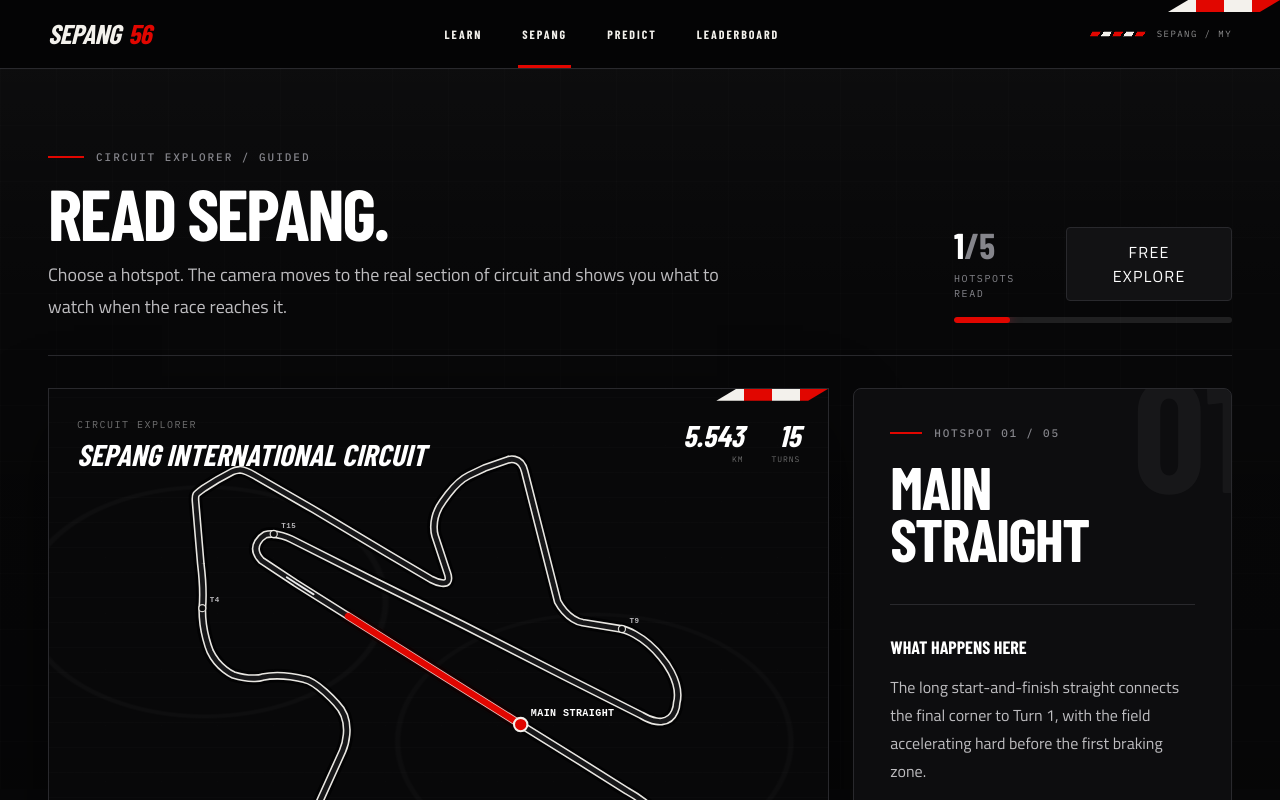
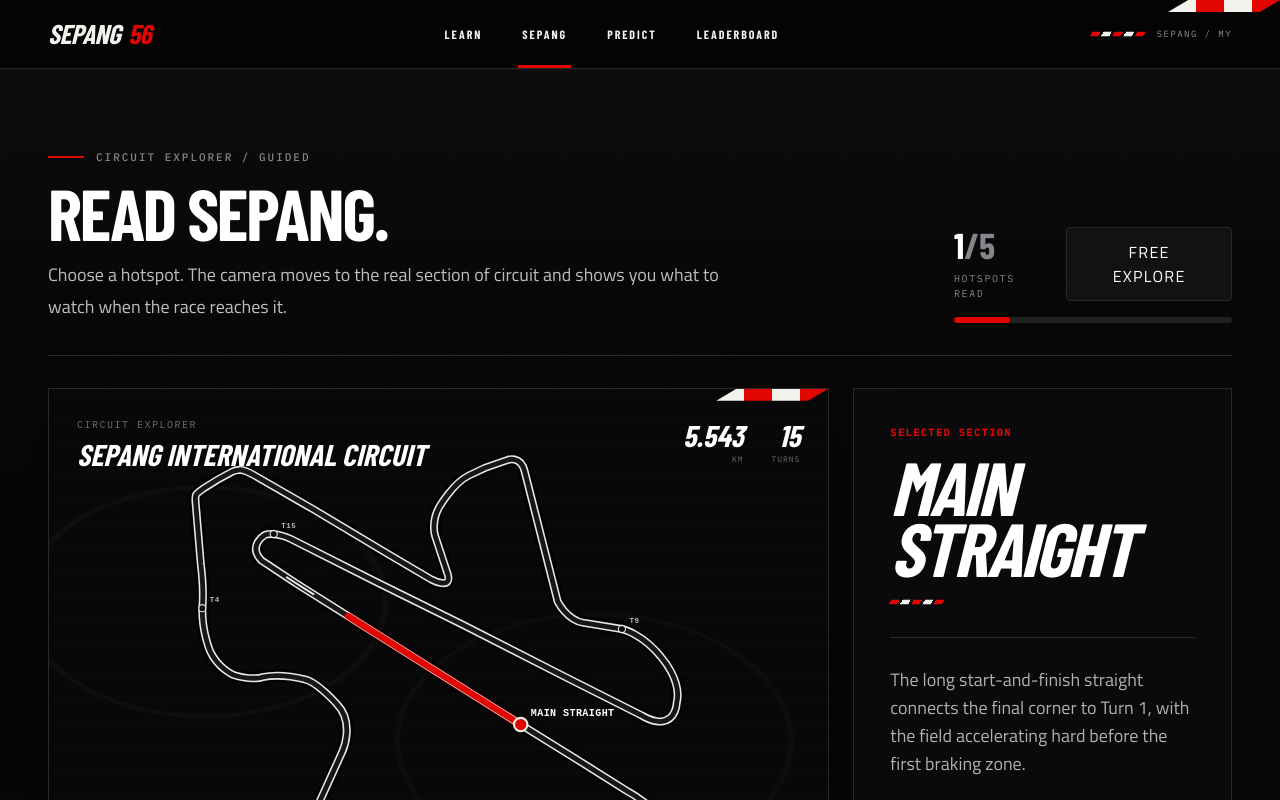
Before and after one commit to itsLucas02/f1-sepang, a Next.js app: page /sepang in a window 1280 px wide. Both pictures are taken after a click on the button "START GUIDED TOUR". Shown: the top 800 px of the page. Built offline with nearby package versions, Linux system fonts and the light colour scheme; a web font is replaced by a local one.

Commit message:
design: restyle circuit detail as selected-section panel

```diff
--- a/components/circuit/circuit-info-panel.tsx
+++ b/components/circuit/circuit-info-panel.tsx
@@ -1,7 +1,7 @@
 "use client";
 
 import Link from "next/link";
-import { ArrowRight } from "lucide-react";
+import { ArrowRight, Flag } from "lucide-react";
 
 import { Button } from "@/components/ui/button";
 import type { SepangHotspot } from "@/content/sepang";
@@ -23,56 +23,46 @@
   onNextHotspot,
 }: CircuitInfoPanelProps) {
   return (
-    <aside className="panel-enter relative flex min-h-full flex-col overflow-hidden rounded-lg border border-white/10 bg-surface-01 p-6 text-foreground sm:p-8 lg:p-9">
-      <div
-        aria-hidden="true"
-        className="absolute -right-5 -top-10 font-display text-[10rem] font-extrabold leading-none text-white/[0.045]"
-      >
-        {hotspot.index}
+    <aside className="panel-enter relative flex min-h-full flex-col border border-white/14 bg-[#0a0a0c] p-6 text-foreground sm:p-8 lg:p-9">
+      <div className="relative">
+        <p className="font-mono text-[10px] font-semibold uppercase tracking-[0.16em] text-race-red">
+          Selected section
+        </p>
+        <h2 className="mt-4 max-w-sm font-display text-5xl font-extrabold uppercase italic leading-[0.82] tracking-[-0.035em] text-white sm:text-6xl lg:text-[4.7rem]">
+          {hotspot.title}
+        </h2>
+        <span className="motorsport-stripe mt-5 block scale-75 origin-left" aria-hidden="true" />
       </div>
 
-      <div className="relative">
-        <div className="flex items-center gap-3">
-          <span className="h-0.5 w-8 bg-race-red" aria-hidden="true" />
-          <p className="font-mono text-[10px] font-medium uppercase tracking-[0.16em] text-text-muted sm:text-[11px]">
-            Hotspot {hotspot.index} / 05
-          </p>
-        </div>
-
-        <h2 className="mt-5 max-w-xs font-display text-5xl font-extrabold uppercase leading-[0.86] tracking-[-0.025em] text-white sm:text-6xl">
-          {hotspot.title}
-        </h2>
-      </div>
-
-      <div className="relative mt-10 border-t border-white/10 pt-7">
-        <p className="font-display text-lg font-bold uppercase text-white">
-          What happens here
-        </p>
-        <p className="mt-3 text-base leading-7 text-text-secondary">
+      <div className="relative mt-8 border-t border-white/10 pt-7">
+        <p className="text-base leading-7 text-white/68 sm:text-lg">
           {hotspot.whatHappens}
         </p>
       </div>
 
-      <div className="relative mt-8 rounded-r-md border-l-[3px] border-race-red bg-race-red/[0.07] py-4 pl-5 pr-4">
-        <p className="font-mono text-[10px] font-medium uppercase tracking-[0.14em] text-race-red">
-          Watch for this
-        </p>
-        <p className="mt-3 text-base font-semibold leading-7 text-white">
+      <div className="relative mt-8 border border-white/14 bg-[#0d0d0f] p-5 sm:p-6">
+        <div className="flex items-center justify-between gap-4">
+          <p className="font-mono text-[10px] font-semibold uppercase tracking-[0.14em] text-race-red">
+            Why it matters
+          </p>
+          <Flag aria-hidden="true" className="size-4 text-white/45" />
+        </div>
+        <p className="mt-4 text-sm font-medium leading-6 text-white/72 sm:text-base sm:leading-7">
           {hotspot.whyItMatters}
         </p>
       </div>
 
-      <div className="relative mt-auto pt-10">
+      <div className="relative mt-auto pt-9">
         <div className="border-t border-white/10 pt-6">
           {sepangReady ? (
             <div>
-              <p className="font-mono text-[10px] font-medium uppercase tracking-[0.16em] text-teal">
+              <p className="font-mono text-[9px] font-semibold uppercase tracking-[0.16em] text-white/45">
                 Circuit read complete
               </p>
-              <p className="mt-2 text-sm leading-6 text-text-secondary">
+              <p className="mt-2 text-sm leading-6 text-white/58">
                 You now know the five places worth recognizing before you make your race calls.
               </p>
-              <Button asChild className="mt-5 w-full">
+              <Button asChild className="sheen mt-5 w-full rounded-none uppercase tracking-[0.05em]">
                 <Link href="/predict">
                   Make Your Picks
                   <ArrowRight aria-hidden="true" className="size-4" />
@@ -80,12 +70,12 @@
               </Button>
             </div>
           ) : tourMode === "guided" && hasNextHotspot ? (
-            <Button type="button" className="w-full" onClick={onNextHotspot}>
+            <Button type="button" className="sheen w-full rounded-none uppercase tracking-[0.05em]" onClick={onNextHotspot}>
               Next Hotspot
               <ArrowRight aria-hidden="true" className="size-4" />
             </Button>
           ) : (
-            <Button asChild variant="secondary" className="w-full">
+            <Button asChild variant="secondary" className="w-full rounded-none border-white/25 uppercase tracking-[0.05em]">
               <Link href="/predict">
                 Make Your Picks
                 <ArrowRight aria-hidden="true" className="size-4" />
```
